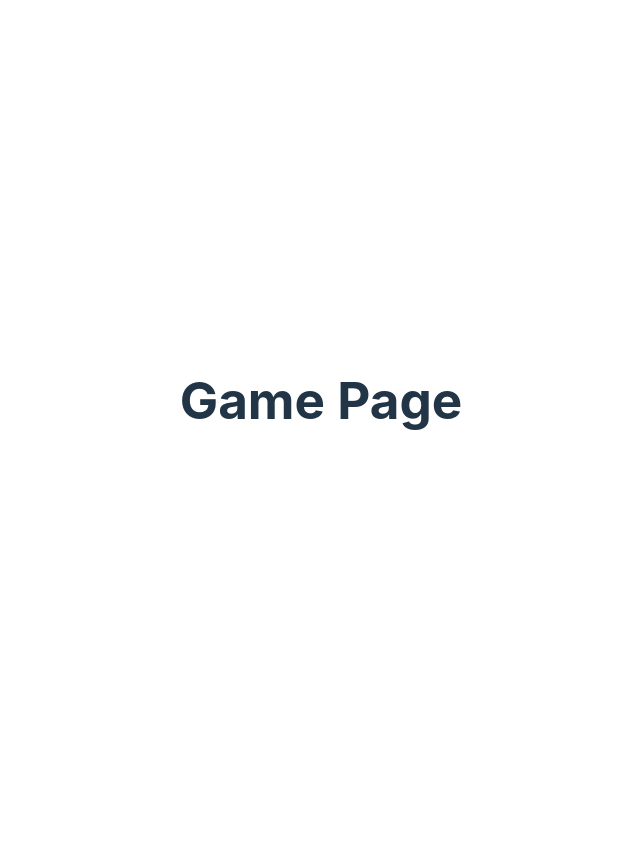
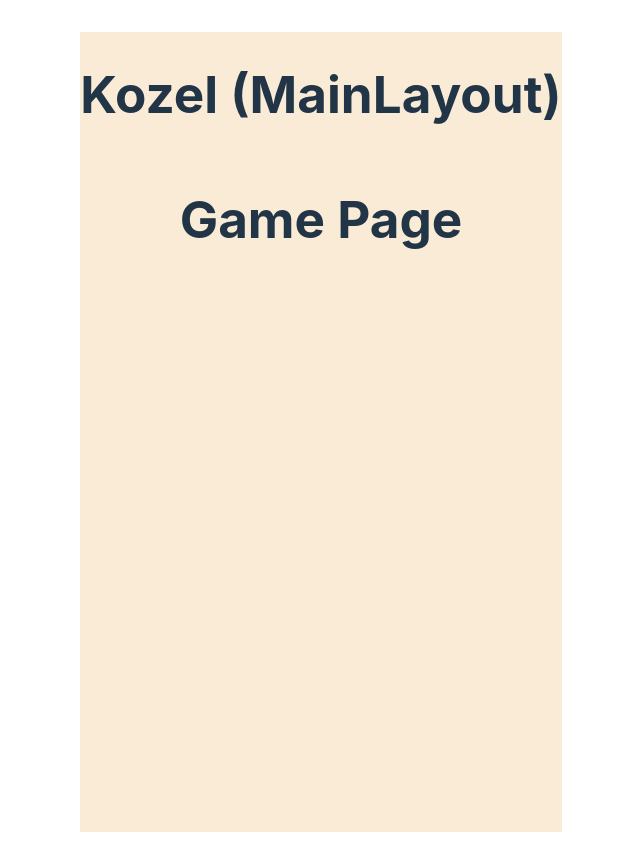
Before and after one commit to ikrymsaev/kozel, a React (Vite) app in the folder web/: page /game in a window 1280 px wide. Shown: the whole page, without its empty margins (319-959 px from the left). Before the commit the page ends 800 px from the top, so only its background shows below. Built offline with nearby package versions, Linux system fonts and the light colour scheme.

Commit message:
add classnames & layouts

```diff
--- a/web/package.json
+++ b/web/package.json
@@ -10,6 +10,7 @@
     "preview": "vite preview"
   },
   "dependencies": {
+    "classnames": "^2.5.1",
     "immer": "^10.1.1",
     "react": "^18.3.1",
     "react-dom": "^18.3.1",
--- a/web/src/pages/GamePage.tsx
+++ b/web/src/pages/GamePage.tsx
@@ -1,6 +1,7 @@
 import { useEffect } from "react"
 import { wsService } from "../services/ws.service"
 import { useSearchParams } from "react-router-dom"
+import { MainLayout } from "./layouts/MainLayout/MainLayout"
 
 export const GamePage = () => {
   const [params] = useSearchParams()
@@ -20,8 +21,8 @@ export const GamePage = () => {
   }, [userId, username])
 
   return (
-    <div>
+    <MainLayout>
       <h1>Game Page</h1>
-    </div>
+    </MainLayout>
   )
 }
--- a/web/src/pages/LobbyPage.tsx
+++ b/web/src/pages/LobbyPage.tsx
@@ -1,7 +1,9 @@
+import { MainLayout } from "./layouts/MainLayout/MainLayout"
+
 export const LobbyPage = () => {
   return (
-    <div>
+    <MainLayout>
       <h1>Lobby Page</h1>
-    </div>
+    </MainLayout>
   )
 }
--- /dev/null
+++ b/web/src/pages/layouts/MainLayout/MainLayout.module.css
@@ -0,0 +1,7 @@
+
+.container {
+  display: flex;
+  flex-direction: column;
+  min-height: 100vh;
+  background-color: antiquewhite;
+}
--- /dev/null
+++ b/web/src/pages/layouts/MainLayout/MainLayout.tsx
@@ -0,0 +1,16 @@
+import { PropsWithChildren } from "react"
+import styles from './MainLayout.module.css'
+
+export const MainLayout = ({ children }: PropsWithChildren) => {
+
+  return (
+    <div className={styles.container}>
+      <div>
+        <h1>Kozel (MainLayout)</h1>
+      </div>
+      <div>
+        {children}
+      </div>
+    </div>
+  )
+}
```
Also changed, not shown: 1 other file (tests, documents, lock files or other folders).
